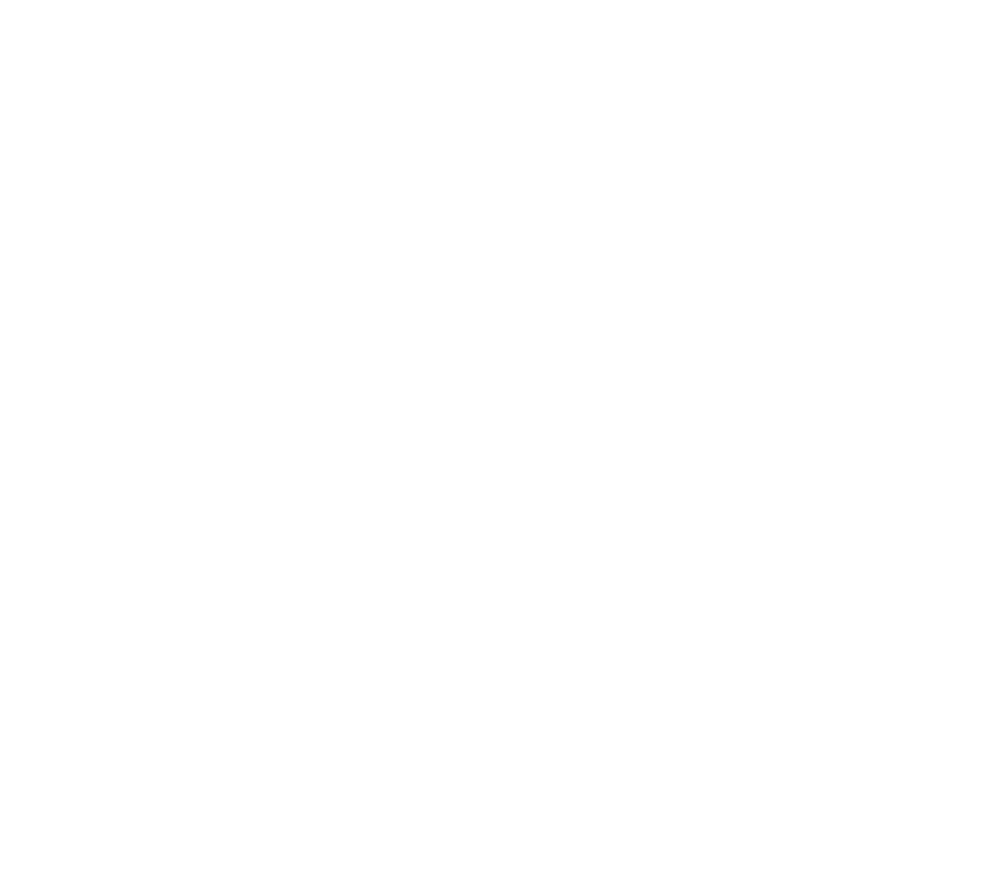
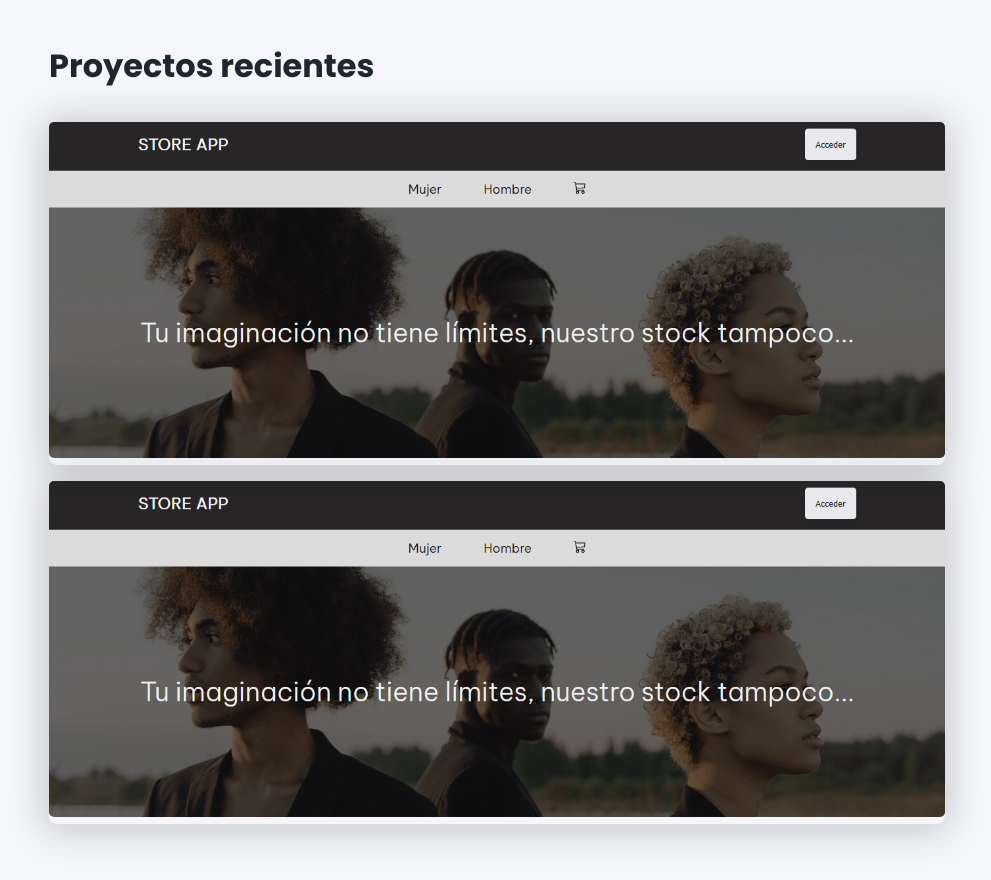
Before and after one commit to ricardoggz/personal-website, a React (Create React App) app: page / in a window 1280 px wide. Shown: the part 880-1760 px from the top of the page, without its empty margins (143-1134 px from the left). Before the commit the page ends 842 px from the top, so only its background shows below. Built offline with nearby package versions, Linux system fonts and the light colour scheme.

Commit message:
project montado

```diff
--- a/src/app/App.jsx
+++ b/src/app/App.jsx
@@ -1,8 +1,9 @@
 import React from "react";
-import NavBar from "../components/Nav/NavBar";
 import Hero from "../components/hero/Hero";
 import GlobalStyle from "../index.elements";
 import About from "../components/about/About";
+import NavBar from "../components/Nav/NavBar";
+import Projects from "../components/projects/Projects";
 
 export const App = () => {
   return (
@@ -11,6 +12,7 @@
       <NavBar />
       <Hero />
       <About />
+      <Projects />
     </React.Fragment>
   );
 };
--- /dev/null
+++ b/src/components/projects/Projects.jsx
@@ -0,0 +1,30 @@
+import React from "react";
+import { WrapperProject, GridCards, Card } from "./elements";
+import AnchorButton from "../anchorButton/AnchorButton";
+import storeApp from "../../img/store-app.png"
+
+const Projects = () => {
+  return (
+      <WrapperProject>
+          <div className="flex-container">
+              <h2>Proyectos recientes</h2>
+              <GridCards>
+               <Card>
+                   < a href=""><figure>
+                       <img src={ storeApp } alt="STORE APP" />
+                   </figure>
+                   </a>
+               </Card>
+               <Card>
+                   <figure>
+                       <img src={ storeApp } alt="STORE APP" />
+                   </figure>
+               </Card>
+              </GridCards>
+          </div>
+
+      </WrapperProject>
+  );
+};
+
+export default Projects;
--- /dev/null
+++ b/src/components/projects/elements.js
@@ -0,0 +1,46 @@
+import styled from "styled-components";
+
+const WrapperProject = styled.section`
+  width: 100%;
+  height: auto;
+  background: var(--color-light-secondary);
+  padding: 5rem 0;
+`;
+const GridCards = styled.div`
+  width: 100%;
+  display: grid;
+  grid-template-columns: repeat(1fr);
+  gap: 1rem;
+`;
+
+const Card = styled.div`
+  width: 100%;
+  height: auto;
+  -webkit-box-shadow: -1px 2px 37px 5px rgba(0, 0, 0, 0.19);
+  box-shadow: -1px 2px 37px 5px rgba(0, 0, 0, 0.19);
+  border-radius: 8px;
+  figure {
+    width: 100%;
+    height: auto;
+  }
+  figure img {
+    object-fit: contain;
+    width: 100%;
+    height: 100%;
+    border-radius: 5px;
+    opacity: 0.95;
+  }
+
+  figure > img:hover {
+    opacity: 100;
+    transition: all 300ms ease;
+  }
+
+  div {
+    width: 100%;
+    margin-top: 1rem;
+    display: flex;
+  }
+`;
+
+export { WrapperProject, GridCards, Card };
--- a/src/index.elements.js
+++ b/src/index.elements.js
@@ -15,7 +15,7 @@
     scroll-behavior: smooth;
 }
 
-h1 {
+h1, h2 {
   font-size:2rem;
   font-weight:700;
   margin-bottom:2rem;
@@ -25,7 +25,7 @@
     --color-dark-primary:#1e272e;
     --color-dark-secondary:#252a30;
     --color-light-primary:#fcffff;
-    --color-light-secondary:#b1b6bc;
+    --color-light-secondary:#f5f6fa;
   }
 
   .flex-container {
```
Also changed, not shown: src/img/store-app.png (added).
